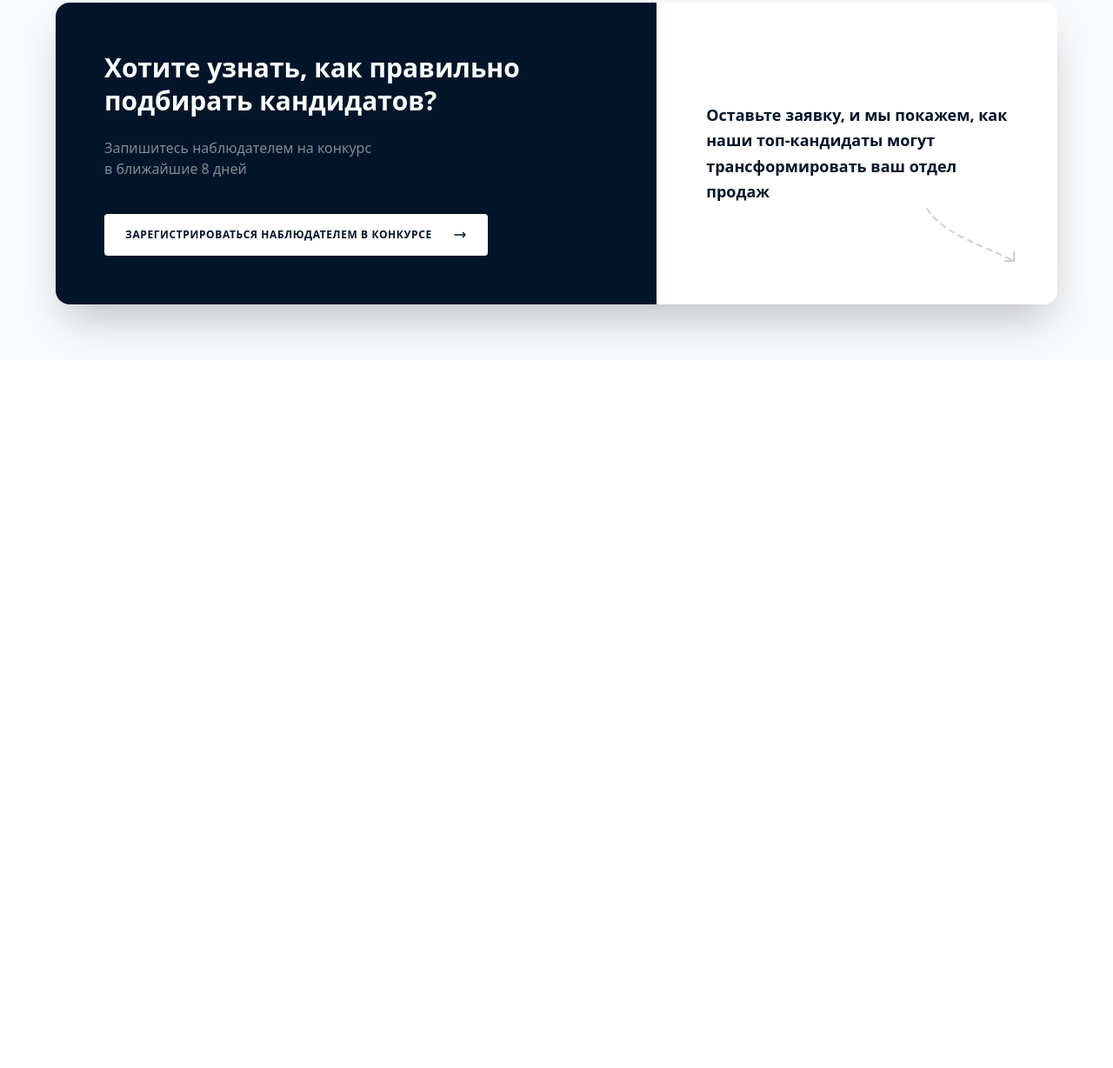
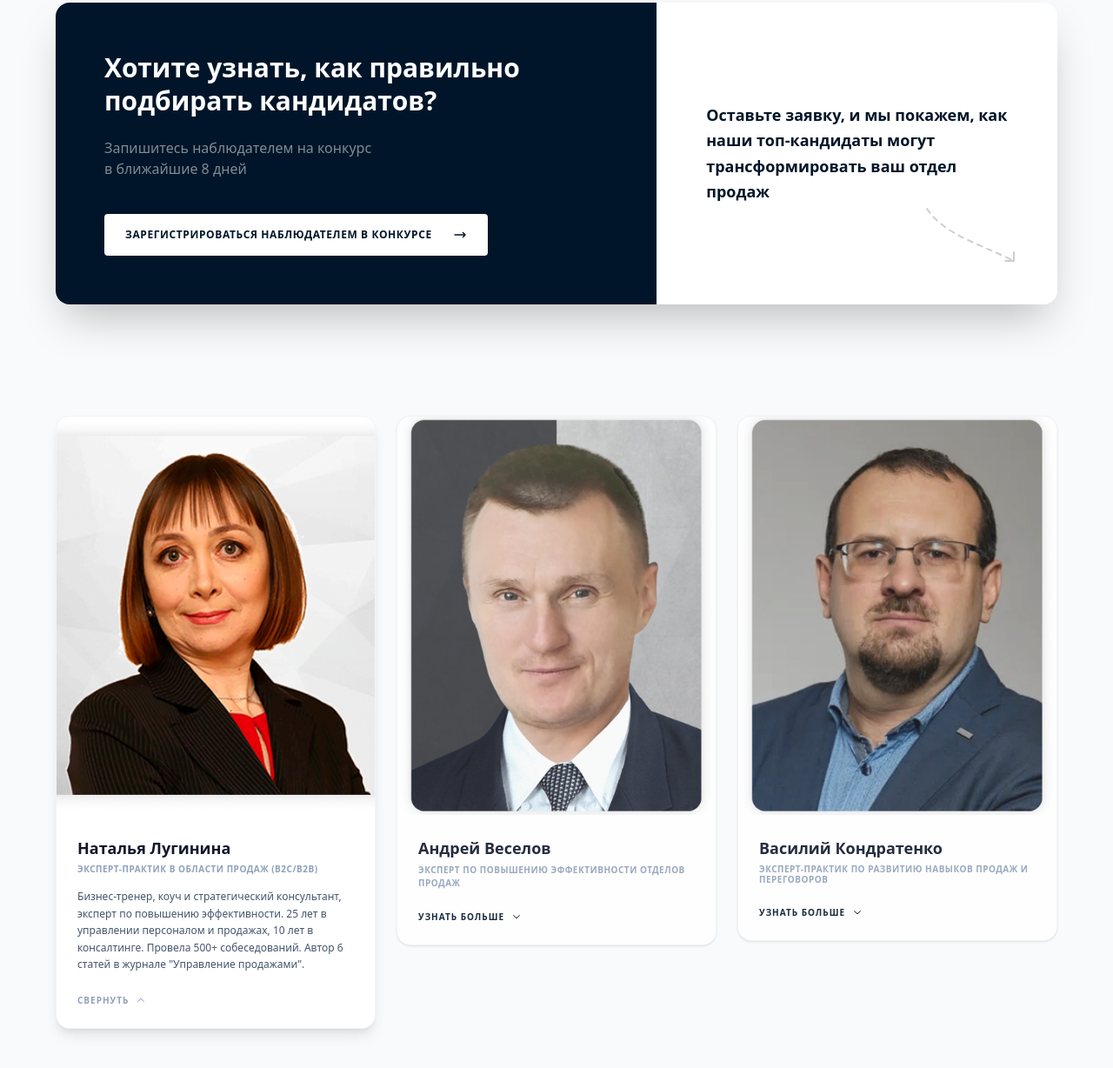
Before and after one commit to Ilyos11/Tailwind-6, a website: page index.html in a window 1280 px wide. Shown: the part 8312-9540 px from the top of the page at 87% size. Before the commit the page ends 8726 px from the top, so only its background shows below. Drawn offline with Linux system fonts and the light colour scheme.

Commit message:
15 commit

```diff
--- a/index.html
+++ b/index.html
@@ -984,5 +984,70 @@
 </section>
 
 
+
+<!-- Section 15 -->
+<section class="bg-slate-50 py-16 px-4 md:px-8">
+  <div class="max-w-6xl mx-auto">
+    <div class="grid grid-cols-1 md:grid-cols-3 gap-6 items-start">
+
+
+      <div class="bg-white rounded-2xl shadow-lg overflow-hidden flex flex-col h-full border border-slate-100">
+        <div class="aspect-[4/5] overflow-hidden">
+          <img src="woman 52.png" alt="Наталья Лугинина" class="w-full h-full object-cover">
+        </div>
+        <div class="p-6 flex flex-col flex-grow">
+          <h3 class="text-lg font-bold text-slate-900 mb-1">Наталья Лугинина</h3>
+          <p class="text-[10px] text-slate-400 uppercase font-bold tracking-wider mb-4 leading-tight">
+            Эксперт-практик в области продаж (B2C/B2B)
+          </p>
+          <p class="text-xs text-slate-600 leading-relaxed mb-6">
+            Бизнес-тренер, коуч и стратегический консультант, эксперт по повышению эффективности. 25 лет в управлении персоналом и продажах, 10 лет в консалтинге. Провела 500+ собеседований. Автор 6 статей в журнале "Управление продажами".
+          </p>
+          <button class="mt-auto flex items-center gap-2 text-[10px] font-bold text-slate-400 uppercase tracking-widest hover:text-slate-800 transition-colors">
+            Свернуть
+            <svg class="w-3 h-3 rotate-180" fill="none" stroke="currentColor" viewBox="0 0 24 24"><path stroke-linecap="round" stroke-linejoin="round" stroke-width="2" d="M19 9l-7 7-7-7"/></svg>
+          </button>
+        </div>
+      </div>
+
+
+      <div class="bg-white rounded-2xl shadow-sm overflow-hidden flex flex-col border border-slate-100 opacity-90 hover:opacity-100 transition-opacity">
+        <div class="aspect-[4/5] overflow-hidden">
+          <img src="man 54.png" alt="Андрей Веселов" class="w-full h-full object-cover grayscale-[0.2]">
+        </div>
+        <div class="p-6">
+          <h3 class="text-lg font-bold text-slate-900 mb-1">Андрей Веселов</h3>
+          <p class="text-[10px] text-slate-400 uppercase font-bold tracking-wider mb-6">
+            Эксперт по повышению эффективности отделов продаж
+          </p>
+          <button class="flex items-center gap-2 text-[10px] font-bold text-[#001529] uppercase tracking-widest">
+            Узнать больше
+            <svg class="w-3 h-3" fill="none" stroke="currentColor" viewBox="0 0 24 24"><path stroke-linecap="round" stroke-linejoin="round" stroke-width="2" d="M19 9l-7 7-7-7"/></svg>
+          </button>
+        </div>
+      </div>
+
+      <div class="bg-white rounded-2xl shadow-sm overflow-hidden flex flex-col border border-slate-100 opacity-90 hover:opacity-100 transition-opacity">
+        <div class="aspect-[4/5] overflow-hidden">
+          <img src="man 56.png" alt="Василий Кондратенко" class="w-full h-full object-cover grayscale-[0.2]">
+        </div>
+        <div class="p-6">
+          <h3 class="text-lg font-bold text-slate-900 mb-1">Василий Кондратенко</h3>
+          <p class="text-[10px] text-slate-400 uppercase font-bold tracking-wider mb-6 leading-tight">
+            Эксперт-практик по развитию навыков продаж и переговоров
+          </p>
+          <button class="flex items-center gap-2 text-[10px] font-bold text-[#001529] uppercase tracking-widest">
+            Узнать больше
+            <svg class="w-3 h-3" fill="none" stroke="currentColor" viewBox="0 0 24 24"><path stroke-linecap="round" stroke-linejoin="round" stroke-width="2" d="M19 9l-7 7-7-7"/></svg>
+          </button>
+        </div>
+      </div>
+
+    </div>
+  </div>
+</section>
+
+
+
 </body>
 </html>
```
Also changed, not shown: man 54.png (added), man 56.png (added), src/output.css, woman 52.png (added).
